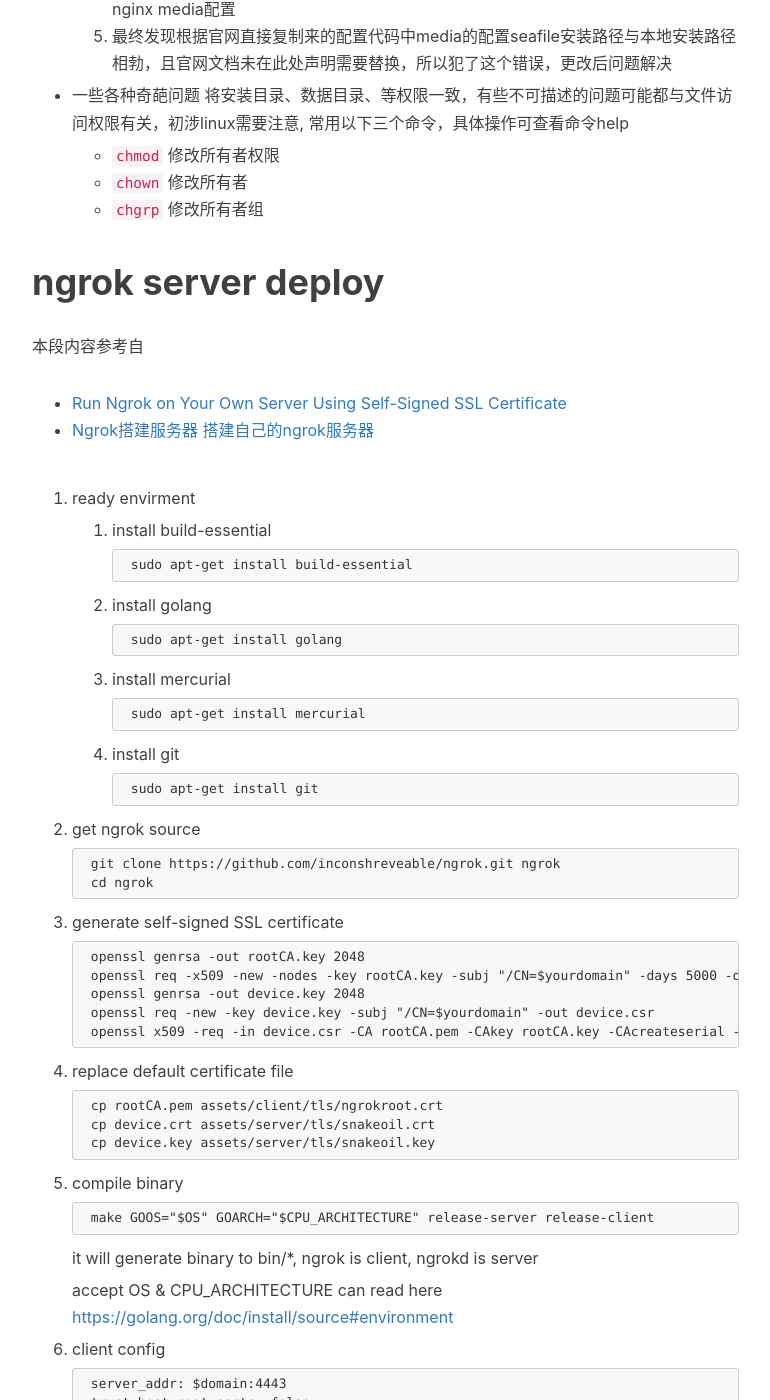
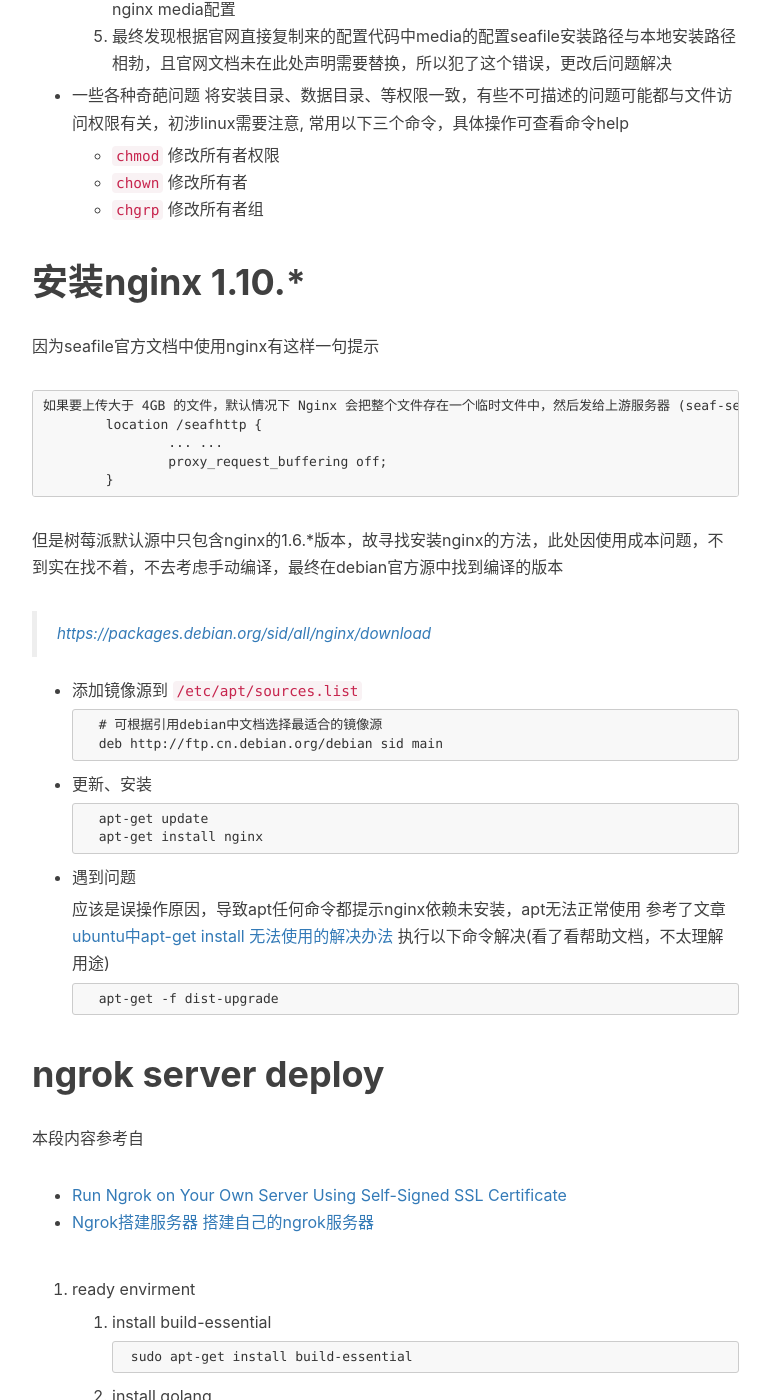
Before and after one commit to imfms/imfms.github.io, a Jekyll site: the page built from _posts/2017-05-10-raspberry-install-log.markdown, in a window 1280 px wide and 1400 px high, scrolled down 8455 px. Shown: the whole window, without its empty margins (233-1003 px from the left). Built offline with Jekyll 4.4.1, drawn with Linux system fonts in a browser that asks for light colours; nearby versions of some CDN libraries; comment, search, counter and statistics services are not loaded.

Commit message:
Update 2017-05-10-raspberry-install-log.markdown

```diff
--- a/_posts/2017-05-10-raspberry-install-log.markdown
+++ b/_posts/2017-05-10-raspberry-install-log.markdown
@@ -351,6 +351,37 @@
 	- `chown` 修改所有者
 	- `chgrp` 修改所有者组
 
+# 安装nginx 1.10.*
+因为seafile官方文档中使用nginx有这样一句提示
+
+	如果要上传大于 4GB 的文件，默认情况下 Nginx 会把整个文件存在一个临时文件中，然后发给上游服务器 (seaf-server)，这样容易出错。使用 1.8.0 以上版本同时在 Nginx 配置文件中设置以下内容能解决这个问题：
+		location /seafhttp {
+			... ...
+			proxy_request_buffering off;
+		}
+
+但是树莓派默认源中只包含nginx的1.6.*版本，故寻找安装nginx的方法，此处因使用成本问题，不到实在找不着，不去考虑手动编译，最终在debian官方源中找到编译的版本
+
+> [https://packages.debian.org/sid/all/nginx/download](https://packages.debian.org/sid/all/nginx/download)
+
+- 添加镜像源到 `/etc/apt/sources.list`
+
+		# 可根据引用debian中文档选择最适合的镜像源
+		deb http://ftp.cn.debian.org/debian sid main
+
+- 更新、安装
+
+		apt-get update
+		apt-get install nginx
+
+- 遇到问题
+
+	应该是误操作原因，导致apt任何命令都提示nginx依赖未安装，apt无法正常使用
+	参考了文章[ubuntu中apt-get install 无法使用的解决办法](http://blog.csdn.net/looong2b/article/details/21403325)
+	执行以下命令解决(看了看帮助文档，不太理解用途)
+
+		apt-get -f dist-upgrade
+
 # ngrok server deploy
 
 本段内容参考自
```
